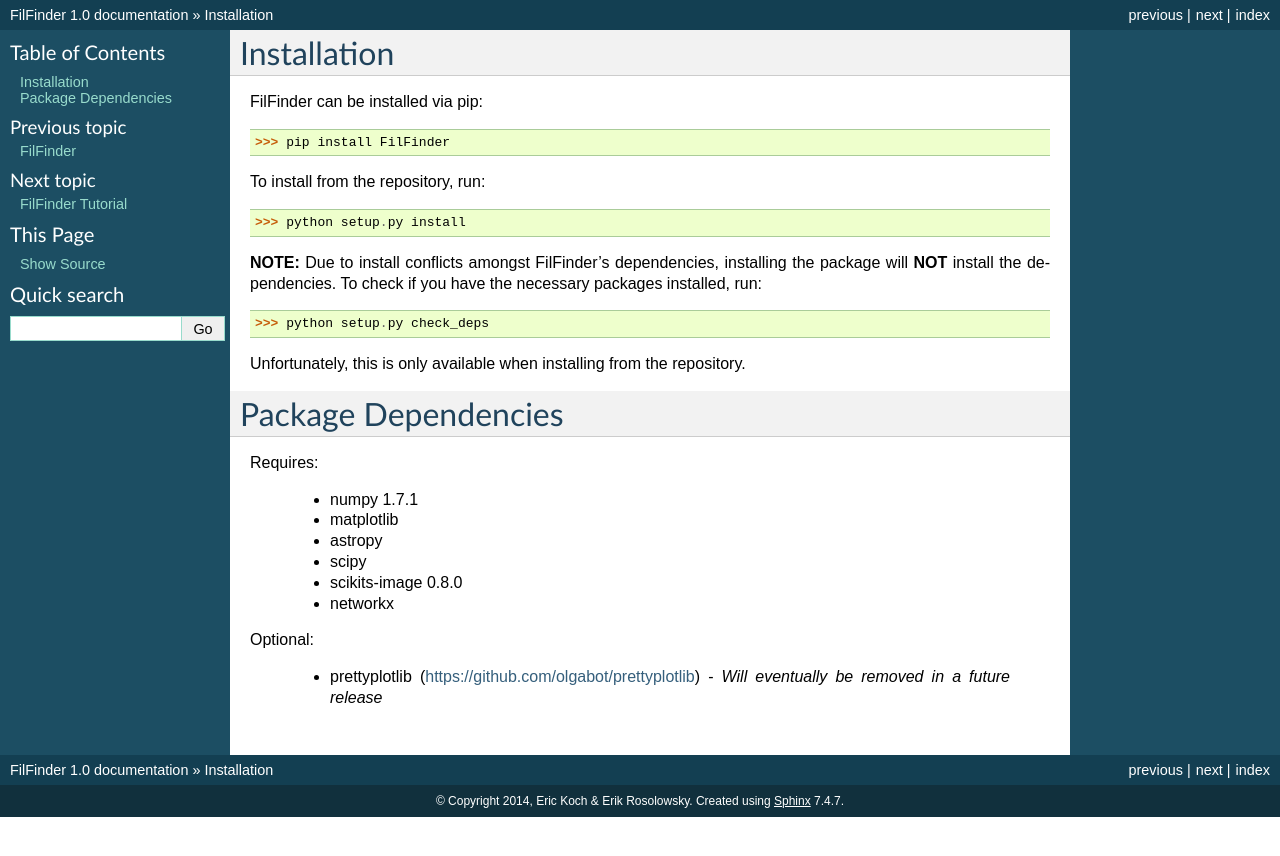
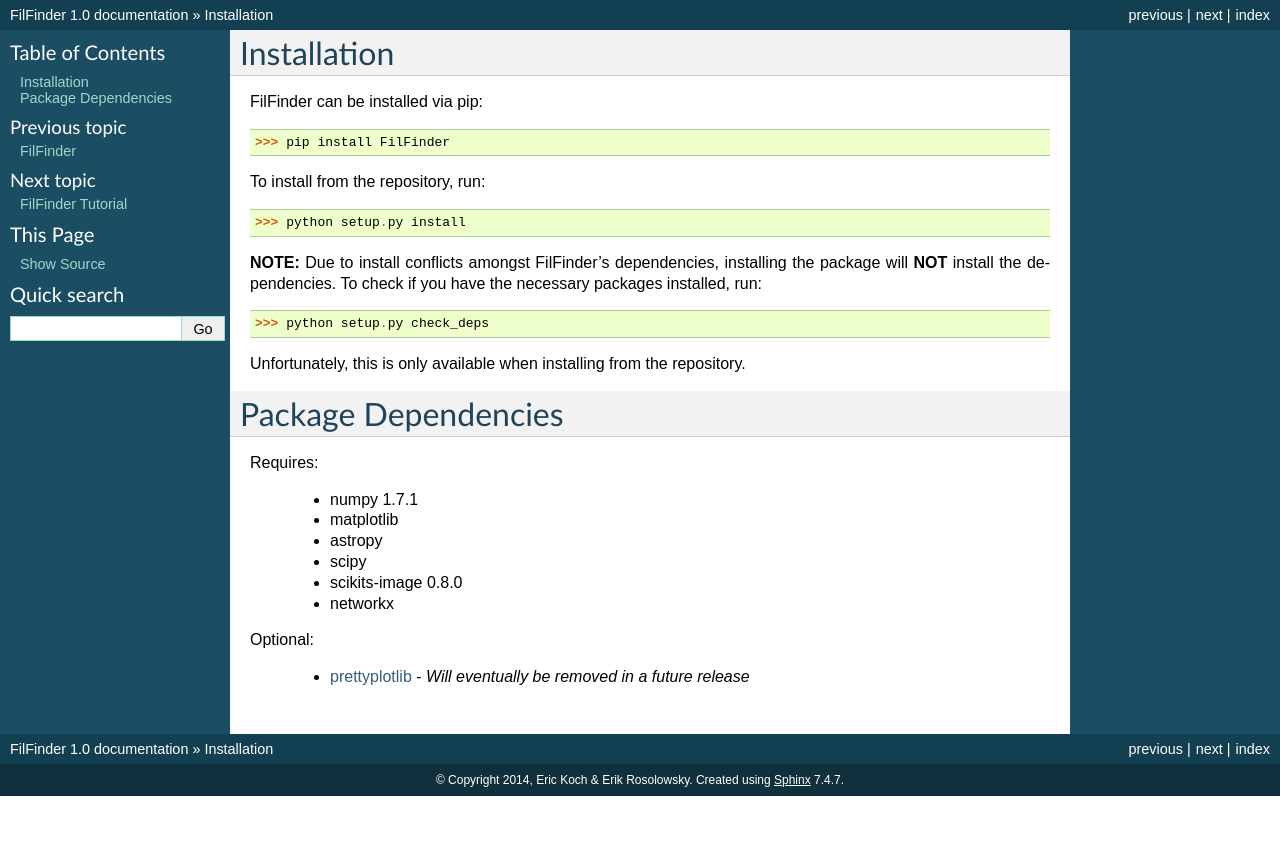
Before and after one commit to e-koch/FilFinder, a Sphinx documentation site: the page built from docs/install.rst, in a window 1280 px wide. Shown: the top 856 px of the page. Built offline with Sphinx 7.4.7, drawn with Linux system fonts in a browser that asks for light colours.

Commit message:
Make into a link

```diff
--- a/docs/install.rst
+++ b/docs/install.rst
@@ -30,4 +30,4 @@
 
 Optional:
 
- *  prettyplotlib (https://github.com/olgabot/prettyplotlib) - *Will eventually be removed in a future release*
+ *  `prettyplotlib <https://github.com/olgabot/prettyplotlib>`_ - *Will eventually be removed in a future release*
```
